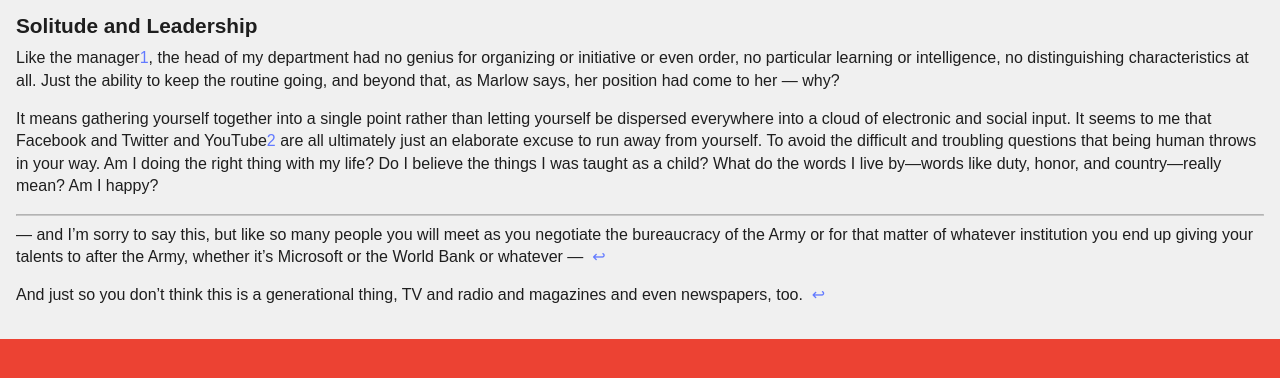
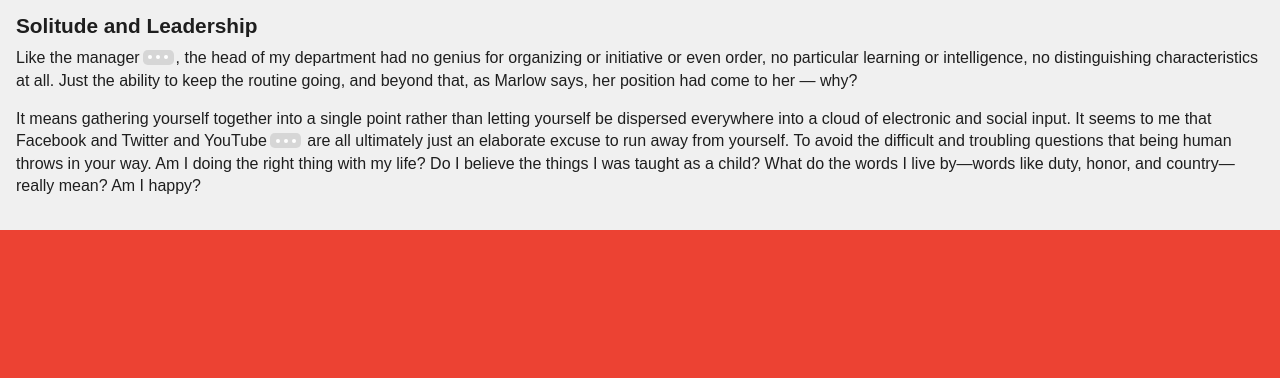
Before and after one commit to lemonmade/bigfootjs.com, a plain HTML site: page demo/index.html in a window 1280 px wide. Drawn offline with Linux system fonts and the light colour scheme; files that its build step writes are made by us from their sources; a script that the page names is missing.

Commit message:
Fix demo asset references

```diff
--- a/demo/index.html
+++ b/demo/index.html
@@ -4,8 +4,8 @@
         <meta http-equiv="Content-Type" content="text/html; charset=utf-8">
         <meta name="viewport" content="width=device-width, initial-scale=1.0">
         <title>bigfoot.js demo</title>
-        <link rel="stylesheet" href="css/style.css">
-        <script type="text/javascript" src="js/bigfoot.js"></script>
+        <link rel="stylesheet" href="../css/style.css">
+        <script type="text/javascript" src="../js/bigfoot.js"></script>
         <script type="text/javascript" src="//use.typekit.net/wpc5dha.js"></script><script type="text/javascript">try{Typekit.load();}catch(e){}</script>
     </head>
 
```
